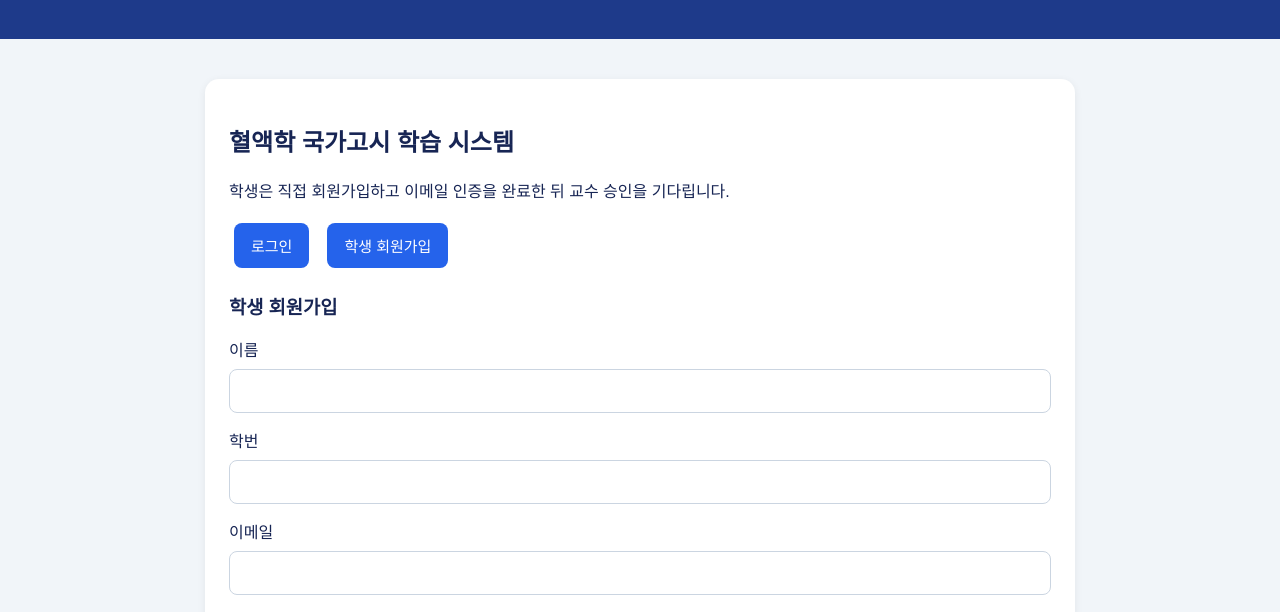
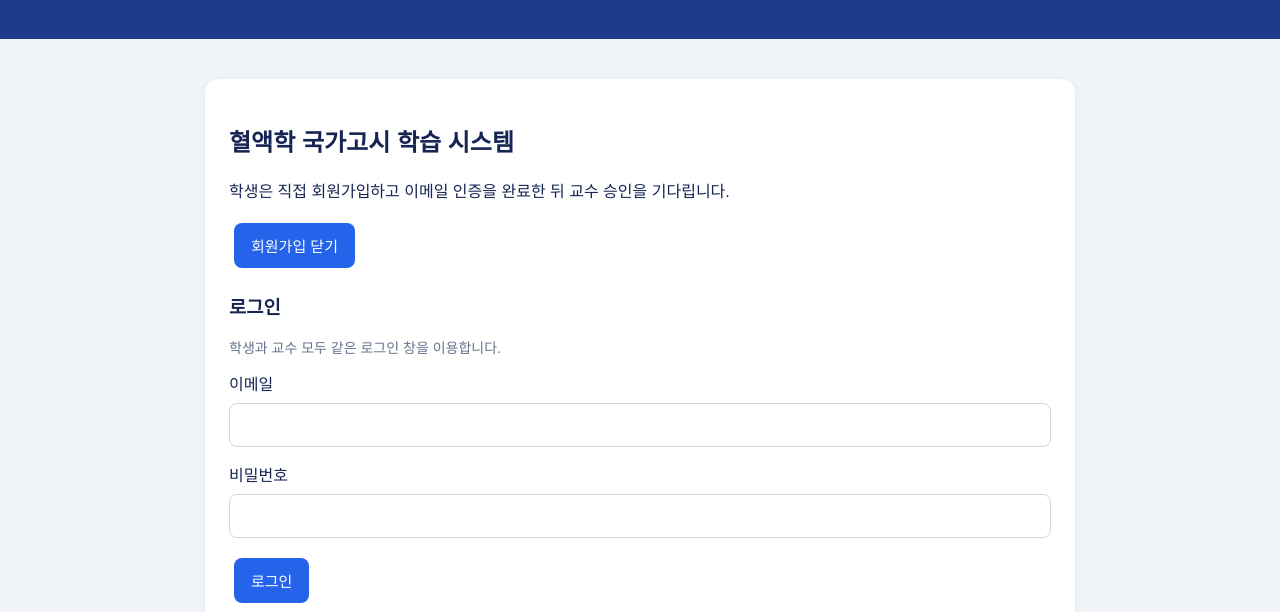
Before and after one commit to lifesaver-maker/hema-master, a plain HTML site: page index.html in a window 1280 px wide. Both pictures are taken after a click on the button "학생 회원가입". Shown: the part 137-749 px from the top of the page. Drawn offline with nearby package versions, Linux system fonts and the light colour scheme.

Commit message:
HemaMaster 학생·교수 공용 로그인 화면 개선

```diff
--- a/index.html
+++ b/index.html
@@ -147,11 +147,11 @@
                 <h2>혈액학 국가고시 학습 시스템</h2>
                 <p>학생은 직접 회원가입하고 이메일 인증을 완료한 뒤 교수 승인을 기다립니다.</p>
                 <div class="row">
-                    <button id="showLogin">로그인</button>
                     <button id="showSignup">학생 회원가입</button>
                 </div>
                 <div id="loginForm">
                     <h3>로그인</h3>
+                    <p class="note">학생과 교수 모두 같은 로그인 창을 이용합니다.</p>
                     <label>
                         이메일<input id="loginEmail" type="email" autocomplete="email">
                     </label>
@@ -306,14 +306,10 @@
             const db = configured && window.supabase ? window.supabase.createClient(SUPABASE_URL, SUPABASE_PUBLISHABLE_KEY) : null;
             if (configured && !db)
                 message('authMsg', 'Supabase 라이브러리를 불러오지 못했습니다. 인터넷 연결을 확인하세요.');
-            el('showLogin').onclick = () => {
-                visible('loginForm', true);
-                visible('signupForm', false)
-            }
-            ;
             el('showSignup').onclick = () => {
-                visible('loginForm', false);
-                visible('signupForm', true)
+                const opening = el('signupForm').classList.contains('hidden');
+                visible('signupForm', opening);
+                el('showSignup').textContent = opening ? '회원가입 닫기' : '학생 회원가입';
             }
             ;
             el('signupBtn').onclick = async () => {
```
